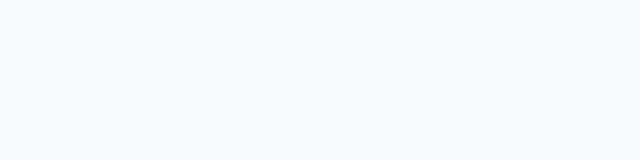
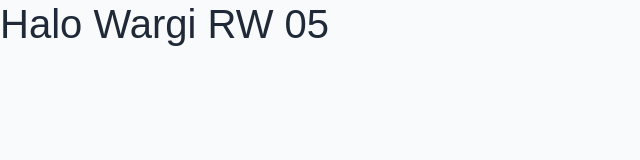
Before and after one commit to iqiastudioid-pixel/rt-rw-app, a plain HTML site: page index.html in a window 1280 px wide. Shown: the whole page, without its empty margins (0-640 px from the left). Drawn offline with nearby package versions, Linux system fonts and the light colour scheme.

Commit message:
Update index.html

```diff
--- a/index.html
+++ b/index.html
@@ -2,8 +2,7 @@
   <!-- Bootstrap CSS -->
   <link
     href="https://cdn.jsdelivr.net/npm/bootstrap@5.3.9/dist/css/bootstrap.min.css"
-    rel="stylesheet"
-    integrity="sha384-yEPZ7jP9S0QKiUQ0m3jjsO4ProIW7wvR9gXkI7JOGa2XVsw53Yke2bsdkBbjmmiX"
+    rel="stylesheet" integrity="sha384-yEPZ7jP9S0QKiUQ0m3jjsO4ProIW7wvR9gXkI7JOGa2XVsw53Yke2bsdkBbjmmiX"
     crossorigin="anonymous"
   >
 
@@ -12,8 +11,8 @@
 </head>
 
 <body>
-
   <!-- HTML Content -->
+  <h1>Halo Wargi RW 05</h1>
 
   <!-- Bootstrap JS -->
   <script
```
